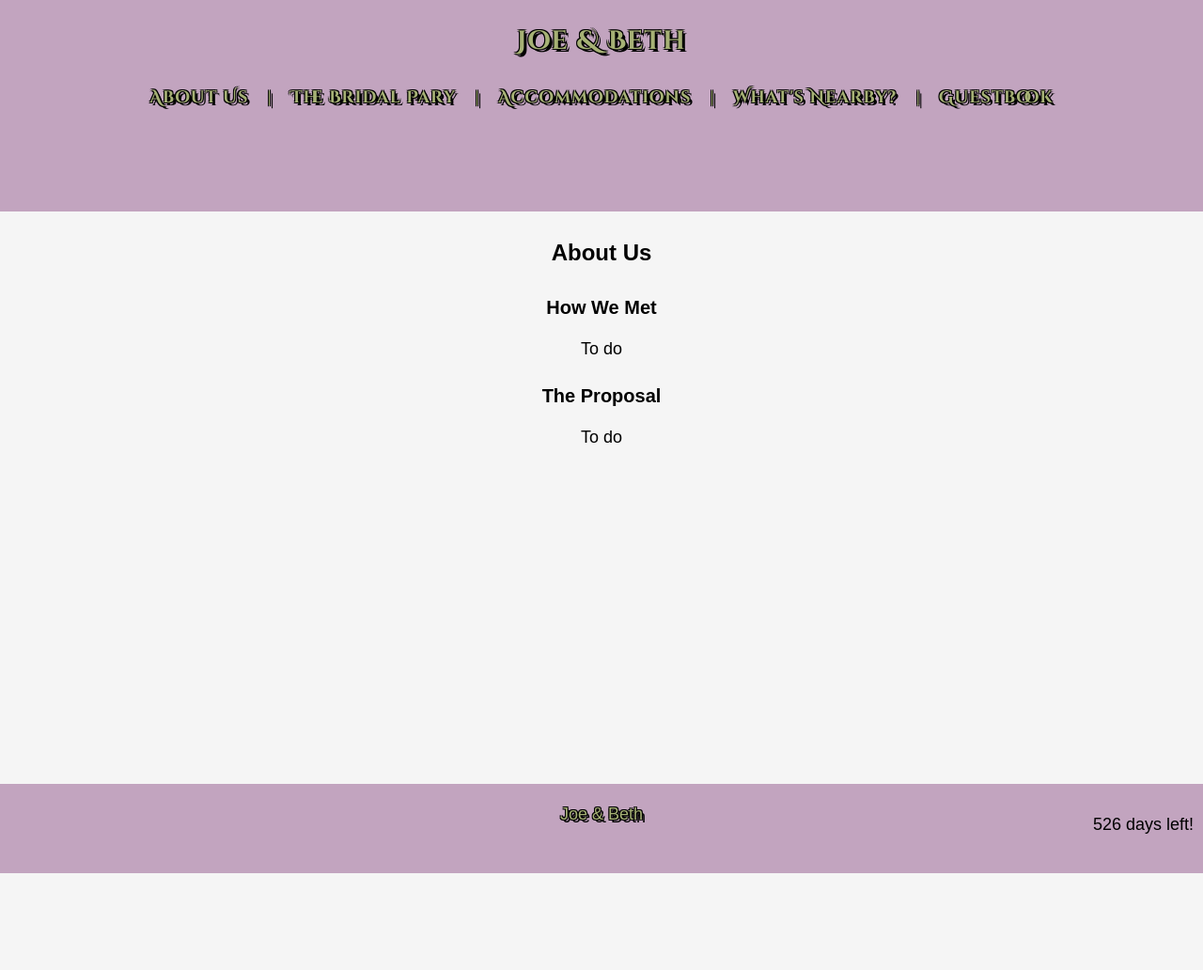
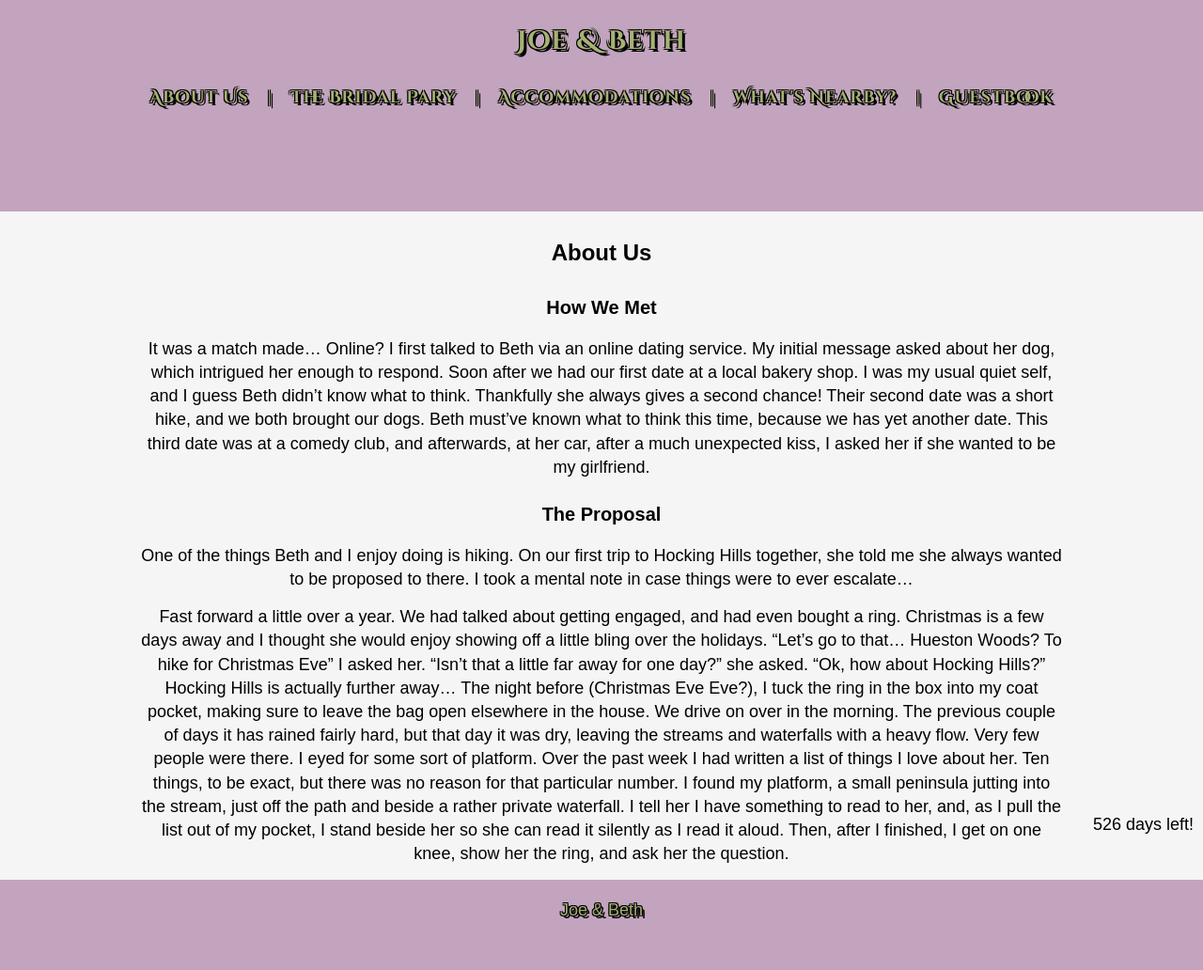
Before and after one commit to joeandbeth2017/joeandbeth2017.github.io, a Jekyll site: the page built from _posts/2016-03-01-aboutus.md, in a window 1280 px wide. Shown: the whole page at 94% size. Built offline with Jekyll 4.4.1, drawn with Linux system fonts in a browser that asks for light colours; before the commit the page ends 929 px from its top, so only the background shows below that.

Commit message:
about us...

```diff
--- a/_posts/2016-03-01-aboutus.md
+++ b/_posts/2016-03-01-aboutus.md
@@ -5,8 +5,10 @@ title: About Us
 
 ### How We Met
 
-To do
+It was a match made… Online? I first talked to Beth via an online dating service. My initial message asked about her dog, which intrigued her enough to respond. Soon after we had our first date at a local bakery shop. I was my usual quiet self, and I guess Beth didn’t know what to think. Thankfully she always gives a second chance! Their second date was a short hike, and we both brought our dogs. Beth must’ve known what to think this time, because we has yet another date. This third date was at a comedy club, and afterwards, at her car, after a much unexpected kiss, I asked her if she wanted to be my girlfriend.
 
 ### The Proposal
 
-To do
+One of the things Beth and I enjoy doing is hiking. On our first trip to Hocking Hills together, she told me she always wanted to be proposed to there. I took a mental note in case things were to ever escalate…
+
+Fast forward a little over a year. We had talked about getting engaged, and had even bought a ring. Christmas is a few days away and I thought she would enjoy showing off a little bling over the holidays. “Let’s go to that… Hueston Woods? To hike for Christmas Eve” I asked her. “Isn’t that a little far away for one day?” she asked. “Ok, how about Hocking Hills?” Hocking Hills is actually further away… The night before (Christmas Eve Eve?), I tuck the ring in the box into my coat pocket, making sure to leave the bag open elsewhere in the house. We drive on over in the morning. The previous couple of days it has rained fairly hard, but that day it was dry, leaving the streams and waterfalls with a heavy flow. Very few people were there. I eyed for some sort of platform. Over the past week I had written a list of things I love about her. Ten things, to be exact, but there was no reason for that particular number. I found my platform, a small peninsula jutting into the stream, just off the path and beside a rather private waterfall. I tell her I have something to read to her, and, as I pull the list out of my pocket, I stand beside her so she can read it silently as I read it aloud. Then, after I finished, I get on one knee, show her the ring, and ask her the question.
```
